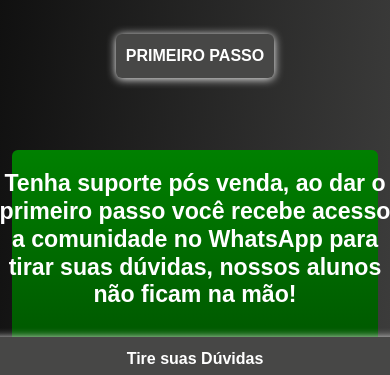
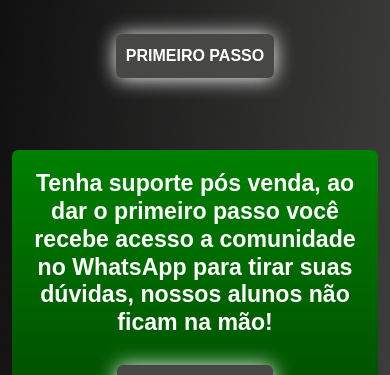
Before and after one commit to joaohenryquecunha/paginaVendas, a plain HTML site: page index.html in a window 390 px wide. Shown: the part 1814-2189 px from the top of the page. Drawn offline with nearby package versions, Linux system fonts and the light colour scheme.

Commit message:
fix: ajustes dos botões

```diff
--- a/index.html
+++ b/index.html
@@ -97,9 +97,9 @@
   </section>
   <section class="container-fluid">
     <div class="container-fluid mt-5 justify-content-center align-items-center caixa-whats">
-      <div>
+      <div class="d-grid ">
         <h3 class="WhatsApp text-center">Tenha suporte pós venda, ao dar o primeiro passo você recebe acesso a comunidade no WhatsApp para tirar suas dúvidas, nossos alunos não ficam na mão!</h3>
-        <a href="https://chat.whatsapp.com/IG5TknxNTjj3tT0ogWcdrv" class="btn btn-primary mx-5 botão-passo d-flex justify-content-center align-items-center" type="button">Tire suas Dúvidas</a>
+        <a href="https://chat.whatsapp.com/IG5TknxNTjj3tT0ogWcdrv" class="btn btn-primary botão-passo botão-duvida" type="button">Tire suas Dúvidas</a>
       </div>
       <img class="imagem-whats" src="./src/whatsapp2-sem-fundo.png" alt="whatsApp-sem-fundo">
     </div>
--- a/style.css
+++ b/style.css
@@ -33,7 +33,7 @@ body{
   padding: 10px !important;
   font-weight: 600 !important;
   transition: 300ms linear !important;
-  box-shadow: 0.1px 1px 10px #fff;
+  box-shadow: 0.1px 1px 20px #fff;
 
 }
 
@@ -242,7 +242,11 @@ body{
   }
 
  .WhatsApp {
-  padding: 20px 120px !important;
+  padding: 20px 150px !important;
+ }
+ .botão-duvida {
+  display: flex;
+  margin: 0 auto;
  }
 }
 
```
